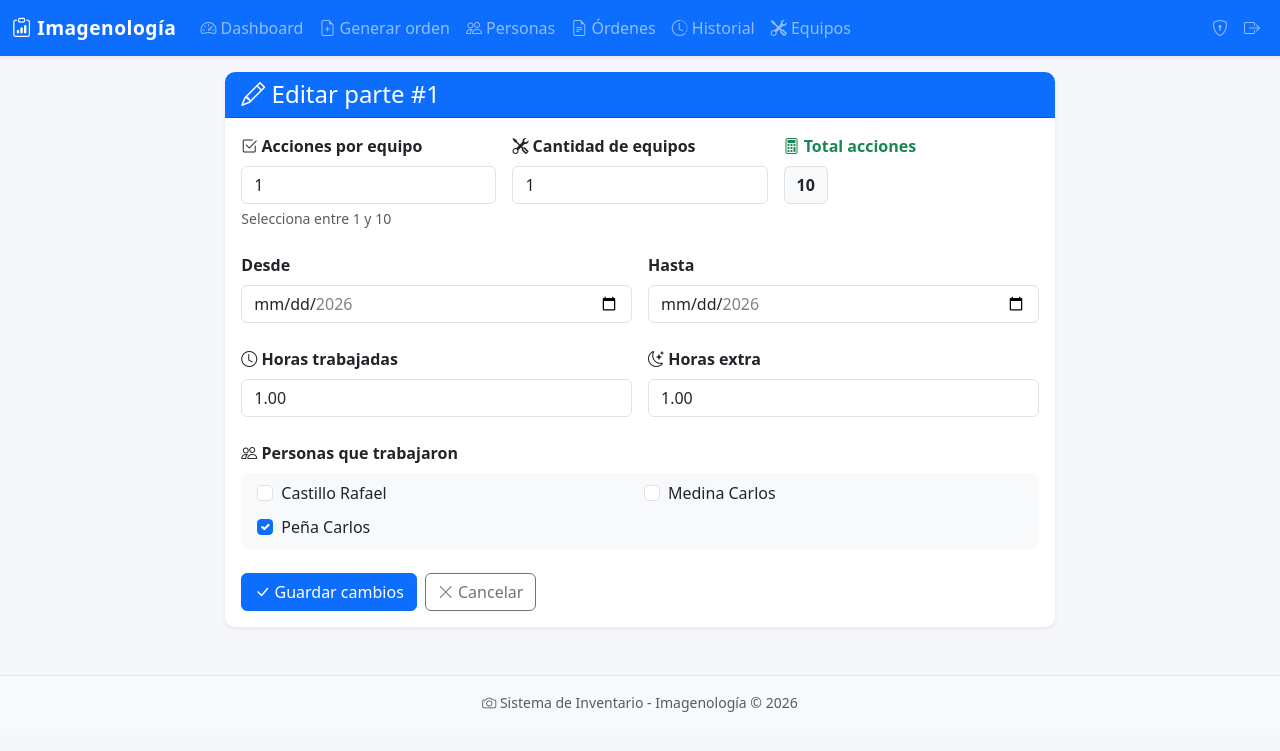
After one commit to 1000carlospena-prog/imagenologia, a Django app: page /partes/1/editar/ in a window 1280 px wide. The commit adds this page. Shown: the top 751 px of the page. Run offline with Django 4.2, Linux system fonts and the light colour scheme; a user stored in the database is signed in; data comes from the database, SQL or seed files in the repository; tables that the repository leaves empty hold one stand-in row (values such as "Sample post").

Commit message:
feat: parte_update view + boton editar en partes para orden_list

```diff
--- a/inventario/templates/inventario/orden_list.html
+++ b/inventario/templates/inventario/orden_list.html
@@ -89,6 +89,9 @@
                                     <i class="bi bi-trash"></i>
                                 </a>
                             {% else %}
+                                <a href="{% url 'parte_update' item.pk %}" class="btn btn-sm btn-outline-primary" title="Editar" aria-label="Editar {{ item.codigo }}">
+                                    <i class="bi bi-pencil"></i>
+                                </a>
                                 <a href="{% url 'parte_delete' item.pk %}" class="btn btn-sm btn-outline-danger" title="Eliminar" aria-label="Eliminar {{ item.codigo }}">
                                     <i class="bi bi-trash"></i>
                                 </a>
--- /dev/null
+++ b/inventario/templates/inventario/parte_form.html
@@ -0,0 +1,157 @@
+{% extends 'inventario/base.html' %}
+{% block title %}Editar parte - Imagenología{% endblock %}
+
+{% block content %}
+<div class="row justify-content-center">
+    <div class="col-lg-8">
+        <div class="card shadow-sm">
+            <div class="card-header bg-primary text-white">
+                <h4 class="mb-0">
+                    <i class="bi bi-pencil"></i> Editar parte #{{ parte.pk }}
+                </h4>
+            </div>
+            <div class="card-body">
+                <form method="POST" id="ordenForm">
+                    {% csrf_token %}
+
+                    {% if form.non_field_errors %}
+                        <div class="alert alert-danger py-2 small">
+                            {% for error in form.non_field_errors %}
+                                <i class="bi bi-exclamation-triangle"></i> {{ error }}<br>
+                            {% endfor %}
+                        </div>
+                    {% endif %}
+
+                    <div class="row g-3 mb-4">
+                        <div class="col-md-4">
+                            <label class="form-label fw-semibold">
+                                <i class="bi bi-check2-square"></i> Acciones por equipo
+                            </label>
+                            {{ form.acciones }}
+                            <div class="form-text">Selecciona entre 1 y 10</div>
+                            {% if form.acciones.errors %}
+                                <div class="text-danger small">{{ form.acciones.errors|striptags }}</div>
+                            {% endif %}
+                        </div>
+                        <div class="col-md-4">
+                            <label class="form-label fw-semibold">
+                                <i class="bi bi-tools"></i> Cantidad de equipos
+                            </label>
+                            {{ form.cantidad_equipos }}
+                            {% if form.cantidad_equipos.errors %}
+                                <div class="text-danger small">{{ form.cantidad_equipos.errors|striptags }}</div>
+                            {% endif %}
+                        </div>
+                        <div class="col-md-4">
+                            <label class="form-label fw-semibold text-success">
+                                <i class="bi bi-calculator"></i> Total acciones
+                            </label>
+                            <div class="input-group">
+                                <span class="input-group-text bg-light fw-bold" id="totalAccionesDisplay">{{ parte.total_acciones }}</span>
+                            </div>
+                        </div>
+                    </div>
+
+                    <div class="row g-3 mb-4">
+                        <div class="col-md-6">
+                            <label for="{{ form.fecha_inicio.id_for_label }}" class="form-label fw-semibold">
+                                <i class="bi bi-calendar-start"></i> Desde
+                            </label>
+                            {{ form.fecha_inicio }}
+                            {% if form.fecha_inicio.errors %}
+                                <div class="text-danger small">{{ form.fecha_inicio.errors|striptags }}</div>
+                            {% endif %}
+                        </div>
+                        <div class="col-md-6">
+                            <label for="{{ form.fecha_fin.id_for_label }}" class="form-label fw-semibold">
+                                <i class="bi bi-calendar-end"></i> Hasta
+                            </label>
+                            {{ form.fecha_fin }}
+                            {% if form.fecha_fin.errors %}
+                                <div class="text-danger small">{{ form.fecha_fin.errors|striptags }}</div>
+                            {% endif %}
+                        </div>
+                    </div>
+
+                    <div class="row g-3 mb-4">
+                        <div class="col-md-6">
+                            <label class="form-label fw-semibold">
+                                <i class="bi bi-clock"></i> Horas trabajadas
+                            </label>
+                            {{ form.horas_trabajadas }}
+                            {% if form.horas_trabajadas.errors %}
+                                <div class="text-danger small">{{ form.horas_trabajadas.errors|striptags }}</div>
+                            {% endif %}
+                        </div>
+                        <div class="col-md-6">
+                            <label class="form-label fw-semibold">
+                                <i class="bi bi-moon-stars"></i> Horas extra
+                            </label>
+                            {{ form.horas_extras }}
+                            {% if form.horas_extras.errors %}
+                                <div class="text-danger small">{{ form.horas_extras.errors|striptags }}</div>
+                            {% endif %}
+                        </div>
+                    </div>
+
+                    <div class="mb-4">
+                        <label class="form-label fw-semibold">
+                            <i class="bi bi-people"></i> Personas que trabajaron
+                        </label>
+                        <div class="card bg-light border-0">
+                            <div class="card-body py-2 px-3">
+                                <div class="row g-2">
+                                    {% for persona in form.personas.field.queryset %}
+                                        <div class="col-md-6">
+                                            <div class="form-check">
+                                                <input type="checkbox" name="personas" value="{{ persona.pk }}"
+                                                       id="id_personas_{{ persona.pk }}"
+                                                       class="form-check-input"
+                                                       {% if persona.pk in form.personas.value %}checked{% endif %}>
+                                                <label class="form-check-label" for="id_personas_{{ persona.pk }}">
+                                                    {{ persona.apellido }} {{ persona.nombre }}
+                                                </label>
+                                            </div>
+                                        </div>
+                                    {% endfor %}
+                                </div>
+                            </div>
+                        </div>
+                        {% if form.personas.errors %}
+                            <div class="text-danger small mt-1">{{ form.personas.errors|striptags }}</div>
+                        {% endif %}
+                    </div>
+
+                    <div class="d-flex gap-2">
+                        <button type="submit" class="btn btn-primary">
+                            <i class="bi bi-check-lg"></i> Guardar cambios
+                        </button>
+                        <a href="{% url 'orden_list' %}" class="btn btn-outline-secondary">
+                            <i class="bi bi-x-lg"></i> Cancelar
+                        </a>
+                    </div>
+                </form>
+            </div>
+        </div>
+    </div>
+</div>
+{% endblock %}
+
+{% block extra_scripts %}
+<script>
+document.addEventListener('DOMContentLoaded', function() {
+    var accionesInput = document.getElementById('id_acciones');
+    var equiposInput = document.getElementById('id_cantidad_equipos');
+    var totalDisplay = document.getElementById('totalAccionesDisplay');
+
+    function calcTotal() {
+        var a = parseInt(accionesInput.value) || 0;
+        var e = parseInt(equiposInput.value) || 0;
+        totalDisplay.textContent = a * e;
+    }
+
+    accionesInput.addEventListener('input', calcTotal);
+    equiposInput.addEventListener('input', calcTotal);
+});
+</script>
+{% endblock %}
--- a/inventario/urls.py
+++ b/inventario/urls.py
@@ -22,6 +22,7 @@ urlpatterns = [
     path('logout/', views.logout_view, name='logout'),
     path('select-persona/', views.select_persona, name='select_persona'),
     path('generar-orden/', views.generar_orden, name='generar_orden'),
+    path('partes/<int:pk>/editar/', views.parte_update, name='parte_update'),
     path('partes/<int:pk>/eliminar/', views.parte_delete, name='parte_delete'),
     path('equipos/', views.equipo_list, name='equipo_list'),
     path('equipos/nuevo/', views.equipo_create, name='equipo_create'),
--- a/inventario/views.py
+++ b/inventario/views.py
@@ -563,6 +563,58 @@ def generar_orden(request):
     })
 
 
+def parte_update(request, pk):
+    if not request.user.is_authenticated:
+        return redirect('login')
+    parte = get_object_or_404(ParteTrabajo, pk=pk)
+    persona_id = request.session.get('persona_id')
+    try:
+        persona_actual = Persona.objects.get(pk=persona_id) if persona_id else None
+    except Persona.DoesNotExist:
+        persona_actual = None
+
+    hoy = timezone.now().date()
+    fecha_max = date(hoy.year, hoy.month, calendar.monthrange(hoy.year, hoy.month)[1])
+    if hoy.month == 1:
+        fecha_min = date(hoy.year - 1, 12, 1)
+    else:
+        fecha_min = date(hoy.year, hoy.month - 1, 1)
+
+    if request.method == 'POST':
+        form = ParteTrabajoForm(request.POST, instance=parte, persona_inicial=persona_actual, fecha_min=fecha_min, fecha_max=fecha_max)
+        if form.is_valid():
+            parte = form.save()
+            PartePersona.objects.filter(parte=parte).delete()
+            for p in form.cleaned_data['personas']:
+                PartePersona.objects.create(
+                    parte=parte, persona=p,
+                    horas_trabajadas=form.cleaned_data['horas_trabajadas'],
+                    horas_extras=form.cleaned_data['horas_extras'],
+                )
+            messages.success(request, f'Parte #{parte.pk} actualizado correctamente.')
+            return redirect('orden_list')
+    else:
+        initial_hd = None
+        initial_he = None
+        pp = PartePersona.objects.filter(parte=parte).first()
+        if pp:
+            initial_hd = pp.horas_trabajadas
+            initial_he = pp.horas_extras
+        form = ParteTrabajoForm(
+            instance=parte, persona_inicial=persona_actual,
+            fecha_min=fecha_min, fecha_max=fecha_max,
+            initial={
+                'personas': PartePersona.objects.filter(parte=parte).values_list('persona_id', flat=True),
+                'horas_trabajadas': initial_hd,
+                'horas_extras': initial_he,
+            },
+        )
+
+    return render(request, 'inventario/parte_form.html', {
+        'form': form, 'parte': parte, 'accion': 'Editar',
+    })
+
+
 def parte_delete(request, pk):
     parte = get_object_or_404(ParteTrabajo, pk=pk)
     if request.method == 'POST':
```
